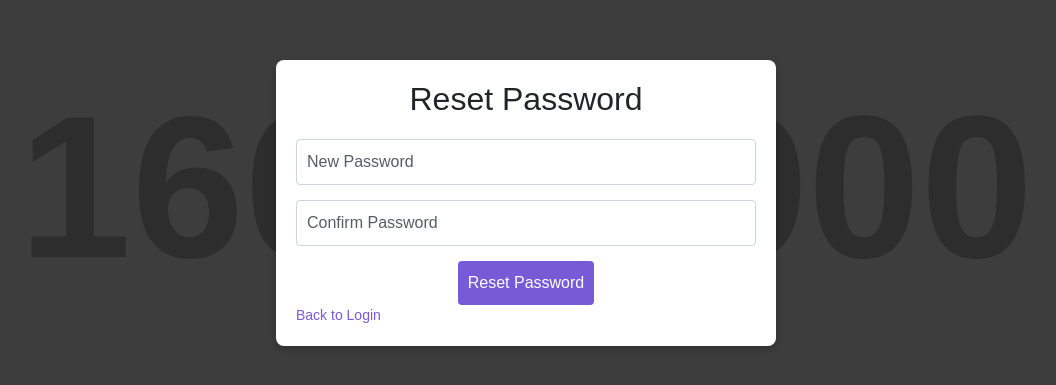
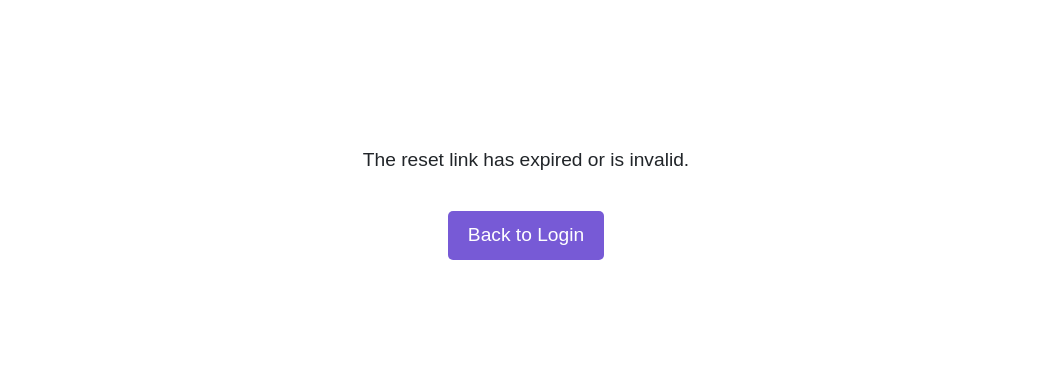
Before and after one commit to santosheranki/study-planner, a React (Create React App) app: page /reset-password in a window 1280 px wide. Shown: the part 197-582 px from the top of the page, without its empty margins (114-1170 px from the left). Built offline with nearby package versions, Linux system fonts and the light colour scheme.

Commit message:
resetPassword time expiry then not allowed handled

```diff
--- a/src/components/resetPassword.css
+++ b/src/components/resetPassword.css
@@ -56,3 +56,28 @@
     color: #775ad6;
     border: 1px solid #775ad6;
 }
+
+.backtologinbtn {
+    margin-top: 20px;
+    padding: 10px 20px;
+    background-color: #775ad6;
+    color: #fff;
+    border: none;
+    border-radius: 5px;
+    cursor: pointer;
+}
+
+.backtologinbtn:hover {
+    background-color: #fff;
+    border: 1px solid #775ad6;
+    color: #775ad6;
+}
+
+.resetlink {
+    display: flex;
+    align-items: center;
+    justify-content: center;
+    height: 100vh;
+    text-align: center;
+    font-size: 1.2em;
+}
--- a/src/components/resetPassword.tsx
+++ b/src/components/resetPassword.tsx
@@ -1,4 +1,4 @@
-import React, { useState } from 'react';
+import React, { useEffect, useState } from 'react';
 import { useLocation, useNavigate } from 'react-router-dom';
 import axios from 'axios';
 import { toast } from 'react-toastify';
@@ -7,6 +7,8 @@ const ResetPassword: React.FC = () => {
     const query = new URLSearchParams(useLocation().search);
     const username = query.get('username') || '';
     const resetToken = query.get('resetToken') || '';
+    const expiry = query.get('expiry');
+    const [isTokenValid, setIsTokenValid] = useState(false);
     const [newPassword, setNewPassword] = useState('');
     const navigate = useNavigate();
     const [confirmPassword, setConfirmPassword] = useState('');
@@ -25,6 +27,29 @@ const ResetPassword: React.FC = () => {
     };
     const handlebacktologin = () => {
         navigate("/");
+    }
+    useEffect(() => {
+        const checkExpiry = () => {
+            const currentTime = Date.now();
+            if (expiry && parseInt(expiry) > currentTime) {
+                setIsTokenValid(true);
+            } else {
+                setIsTokenValid(false);
+            }
+        };
+        checkExpiry();
+    }, [expiry, navigate]);
+    if (!isTokenValid) {
+        return (
+            <div className='resetlink'>
+                <div>
+                    <p>The reset link has expired or is invalid.</p>
+                    <button onClick={() => navigate('/')} className='backtologinbtn'>
+                        Back to Login
+                    </button>
+                </div>
+            </div>
+        );
     }
     const handleResetPassword = async () => {
         if (!validatePassword()) return;
```
